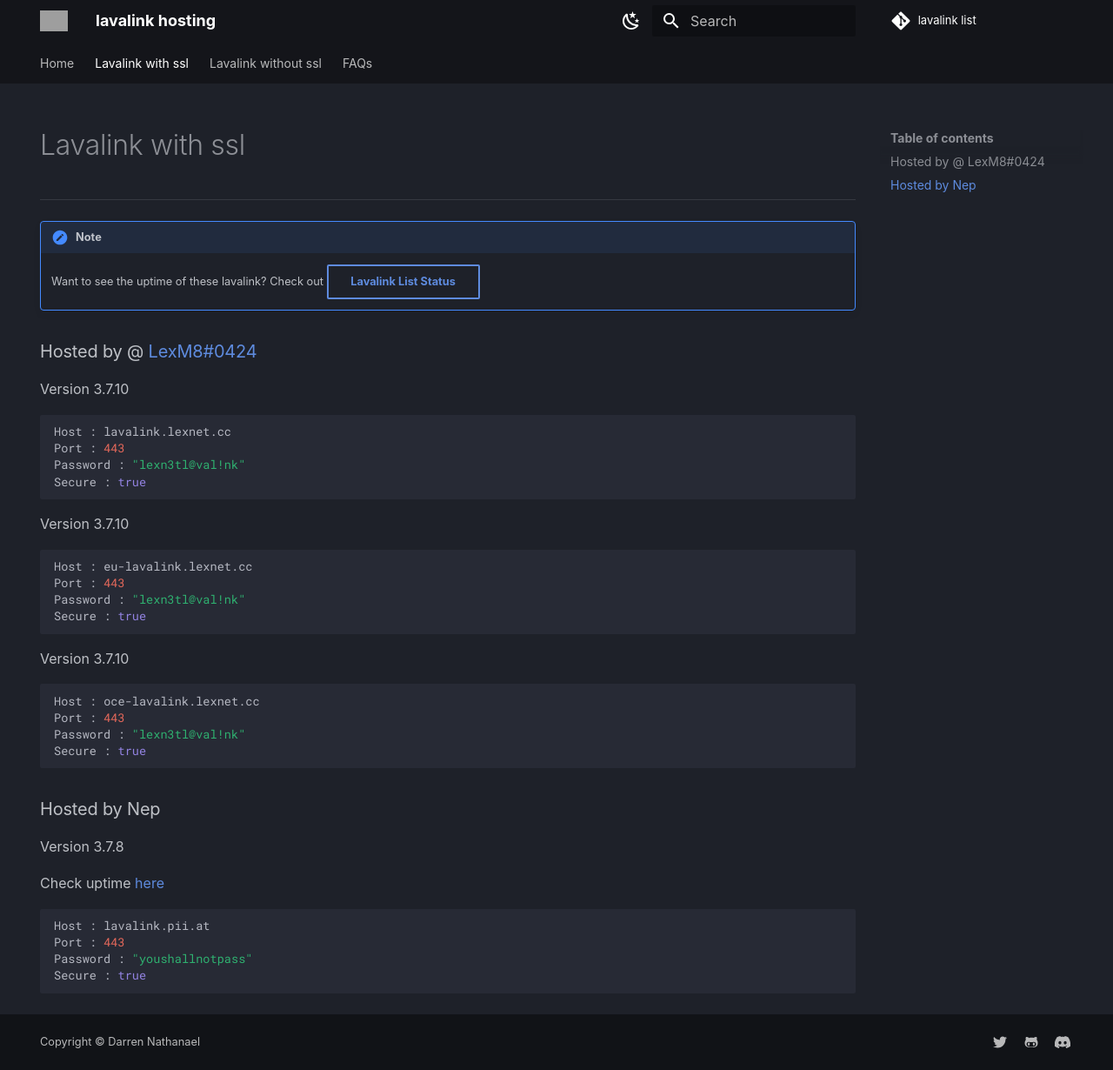
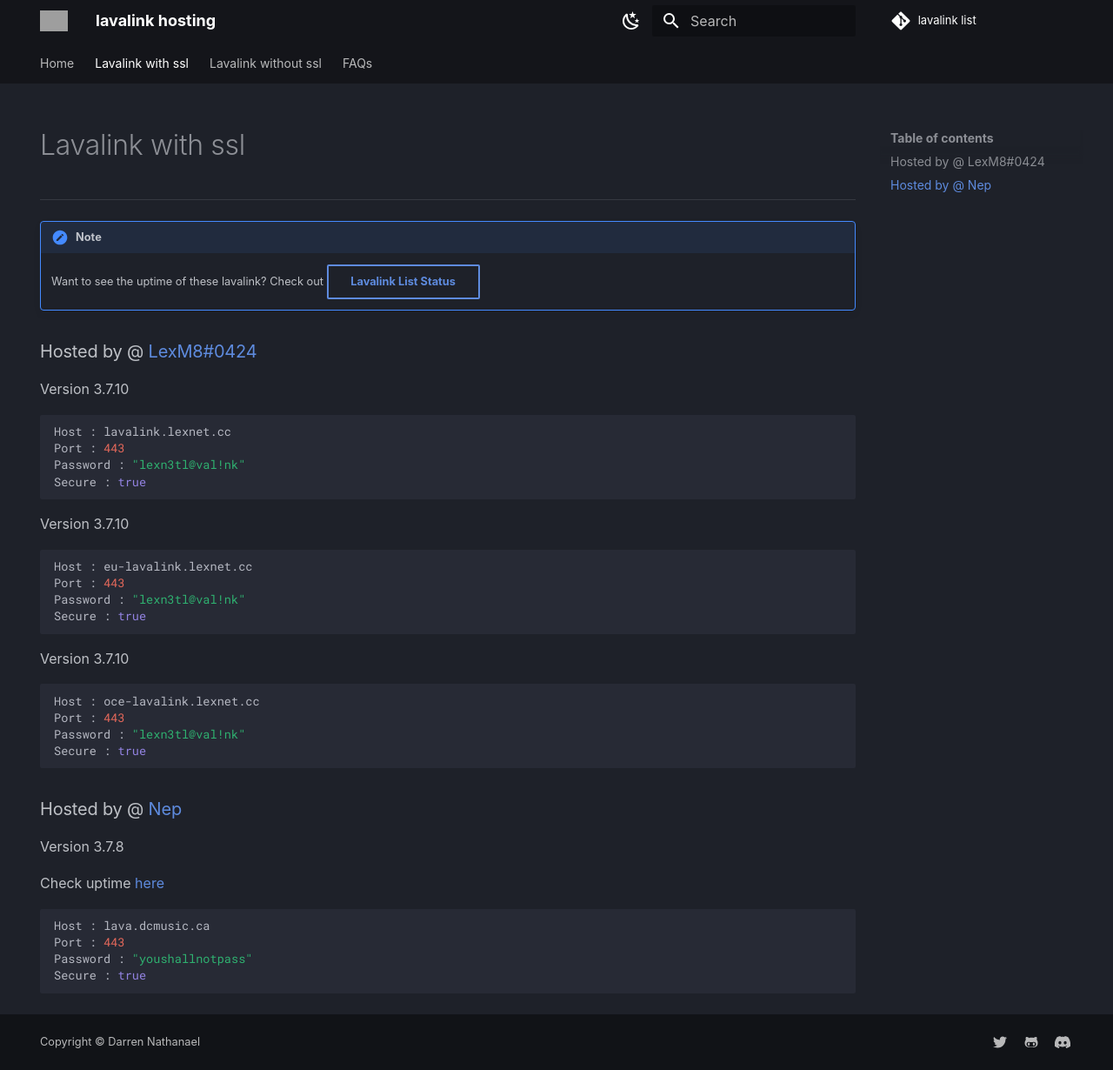
Before and after one commit to DarrenOfficial/lavalink-list, an MkDocs documentation site: the page built from docs/SSL/lavalink-with-ssl.md, in a window 1280 px wide and 1230 px high. Shown: the whole window at 87% size. Built offline with MkDocs 1.6.1 and Material for MkDocs 9.7.7, drawn with Linux system fonts in a browser that asks for light colours; comment, search, counter and statistics services are not loaded; a style sheet for code colours, icons or effects is not loaded; grey boxes are pictures that could not be loaded.

Commit message:
Update lavalink-with-ssl.md (#413)
old domain somehow lost its issued certs. renewed and switched to Let's Encrypt!

````diff
--- a/docs/SSL/lavalink-with-ssl.md
+++ b/docs/SSL/lavalink-with-ssl.md
@@ -38,12 +38,12 @@ Password : "lexn3tl@val!nk"
 Secure : true
 ```
 
-### Hosted by Nep
+### Hosted by @ [Nep](https://youtu.be/3u2xm9Oifa4)
 Version 3.7.8
 
 Check uptime [here](https://xiaoer.info.gf/status/node)
 ```bash
-Host : lavalink.pii.at
+Host : lava.dcmusic.ca
 Port : 443
 Password : "youshallnotpass"
 Secure : true
````
